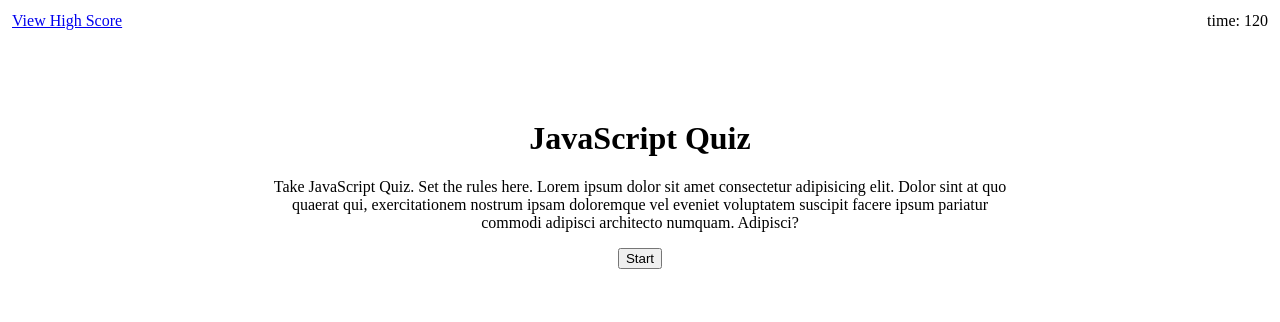
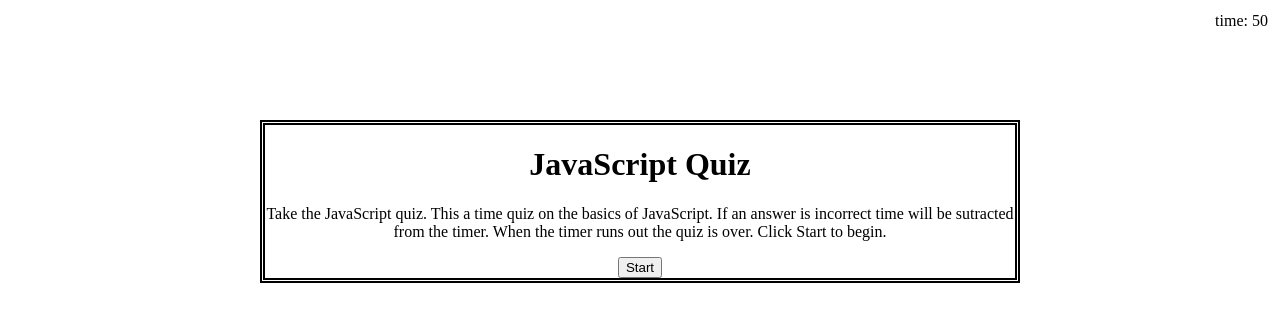
Before and after one commit to JCaloca/Code-Quiz, a plain HTML site: page index.html in a window 1280 px wide. Drawn offline with Linux system fonts and the light colour scheme.

Commit message:
removed redundant vhs.html, added a border in css, and created the README

```diff
--- a/assets/css/style.css
+++ b/assets/css/style.css
@@ -1,9 +1,3 @@
-.vhs {
-  position: absolute;
-  top: 12px;
-  left: 12px;
-}
-
 .timer {
   position: absolute;
   top: 12px;
@@ -13,6 +7,8 @@
 .quiz-container {
   margin: 120px auto 0 auto;
   max-width: 750px;
+  border: 5px;
+  border-style: double;
 }
 
 .start-div {
@@ -26,12 +22,3 @@
 .hide {
   display: none;
 }
-
-.feedback-div {
-  font-style: normal;
-  font-size: 150%;
-  margin-top: 20px;
-  padding-top: 10px;
-  color: purple;
-  border-top: 2px solid #ccc;
-}
--- a/assets/js/script.js
+++ b/assets/js/script.js
@@ -4,7 +4,7 @@ let startDiv = document.getElementById("start-div");
 let questionsDiv = document.getElementById("questions-div");
 let timerId;
 let timerEl = document.getElementById("timer");
-let timeLeft = 120;
+let timeLeft = 50;
 let questionAsk = document.getElementById("question-title");
 let answerChoicesDiv = document.getElementById("answer-choices");
 let correctAnswerDiv = document.getElementById("correct-answer");
--- a/index.html
+++ b/index.html
@@ -10,19 +10,16 @@
 
   <body>
     <!--High Score link and timer-->
-    <div class="vhs"><a href="vhs.html">View High Score</a></div>
-    <div id="timer" class="timer">time: 120</div>
+    <div id="timer" class="timer">time: 50</div>
 
     <!--Intro screen to page with start quiz button-->
     <div class="quiz-container">
       <div id="start-div" class="start-div">
         <h1>JavaScript Quiz</h1>
         <p>
-          Take JavaScript Quiz. Set the rules here. Lorem ipsum dolor sit amet
-          consectetur adipisicing elit. Dolor sint at quo quaerat qui,
-          exercitationem nostrum ipsam doloremque vel eveniet voluptatem
-          suscipit facere ipsum pariatur commodi adipisci architecto numquam.
-          Adipisci?
+          Take the JavaScript quiz. This a time quiz on the basics of
+          JavaScript. If an answer is incorrect time will be sutracted from the
+          timer. When the timer runs out the quiz is over. Click Start to begin.
         </p>
         <!--Start game button-->
         <button id="start-button">Start</button>
@@ -57,5 +54,3 @@
     <script src="./assets/js/script.js"></script>
   </body>
 </html>
-
-<!--1. Create header, 2. Create body with id's for CSS and JS-->
```
Also changed, not shown: vhs.html (deleted, +0 -13 lines), assets/images/code-quiz-screenshot.png (added), 1 other file.
